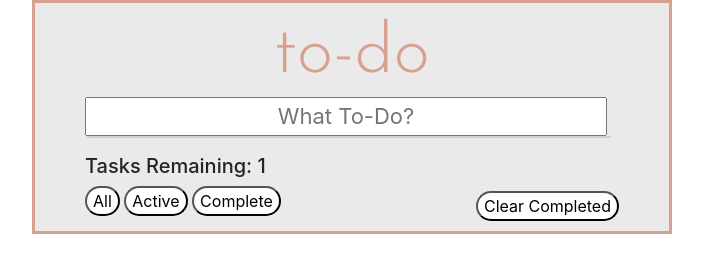
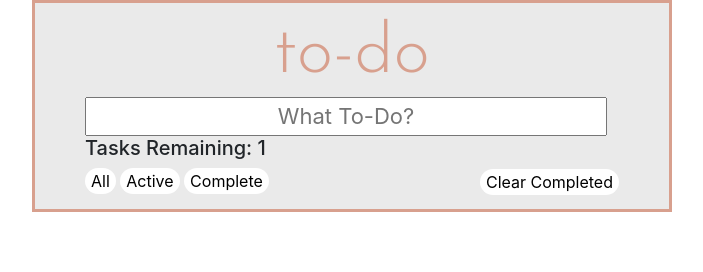
Before and after one commit to gabrielbrickle/TODOlist, a website: page index.html in a window 1280 px wide. Both pictures are taken after a click on the button "All". Shown: the whole page, without its empty margins (288-991 px from the left). Drawn offline with nearby package versions, Linux system fonts and the light colour scheme; no server answers.

Commit message:
two of four buttons works, still working on active and complete buttons

```diff
--- a/app.js
+++ b/app.js
@@ -57,9 +57,14 @@ var gabeToDo = {
     //   $(ourClassToShow).siblings().addClass('hidden')
     // }
     // }),
-    $('.clearbutton').on('click',function(){
+    $('.clear').on('click',function(){
       event.preventDefault();
-      $('ul').addClass('hidden');
+      $('ul').toggle('li');
+    });
+
+    $('.allbutton').on('click',function(){
+      event.preventDefault();
+      $('ul').toggle('hidden');
     });
 
     },
--- a/index.html
+++ b/index.html
@@ -30,12 +30,12 @@
         <h5>Tasks Remaining: 1 </h5>
       </div>
       <div class="actions">
-        <button type="button" name="All">All</button>
-        <button type="button" name="Active">Active</button>
-        <button type="button" name="Complete">Complete</button>
+        <button class="allbutton" type="button" name="All">All</button>
+        <button class="activebutton" type="button" name="Active">Active</button>
+        <button class="completebutton" type="button" name="Complete">Complete</button>
       </div>
       <div class="clearbutton">
-        <button type="button" value="Clear Completed">Clear Completed</button>
+        <button class="clear" type="button" value="Clear Completed">Clear Completed</button>
       </div>
 
 
--- a/styles.css
+++ b/styles.css
@@ -38,9 +38,9 @@ a:hover {
 
 button:hover {
   background-color: #4668CE;
-  font-weight: bold;
-  opacity: .7;
-  color: #fff;
+  /*font-weight: bold;*/
+  opacity: .9;
+  border: solid 1px #D0D0D0;
 }
 
 .clearbutton {
@@ -51,6 +51,9 @@ top: -25px;
 
 li {
   font-size: 20px;
+  border-bottom: solid 1px #D0D0D0;
+  padding-bottm: 10px;
+  margin-left: -41px;
 }
 
 ul {
@@ -71,4 +74,5 @@ footer {
 button{
   border-radius: 15px;
   background-color: white;
+  border: none;
 }
```
